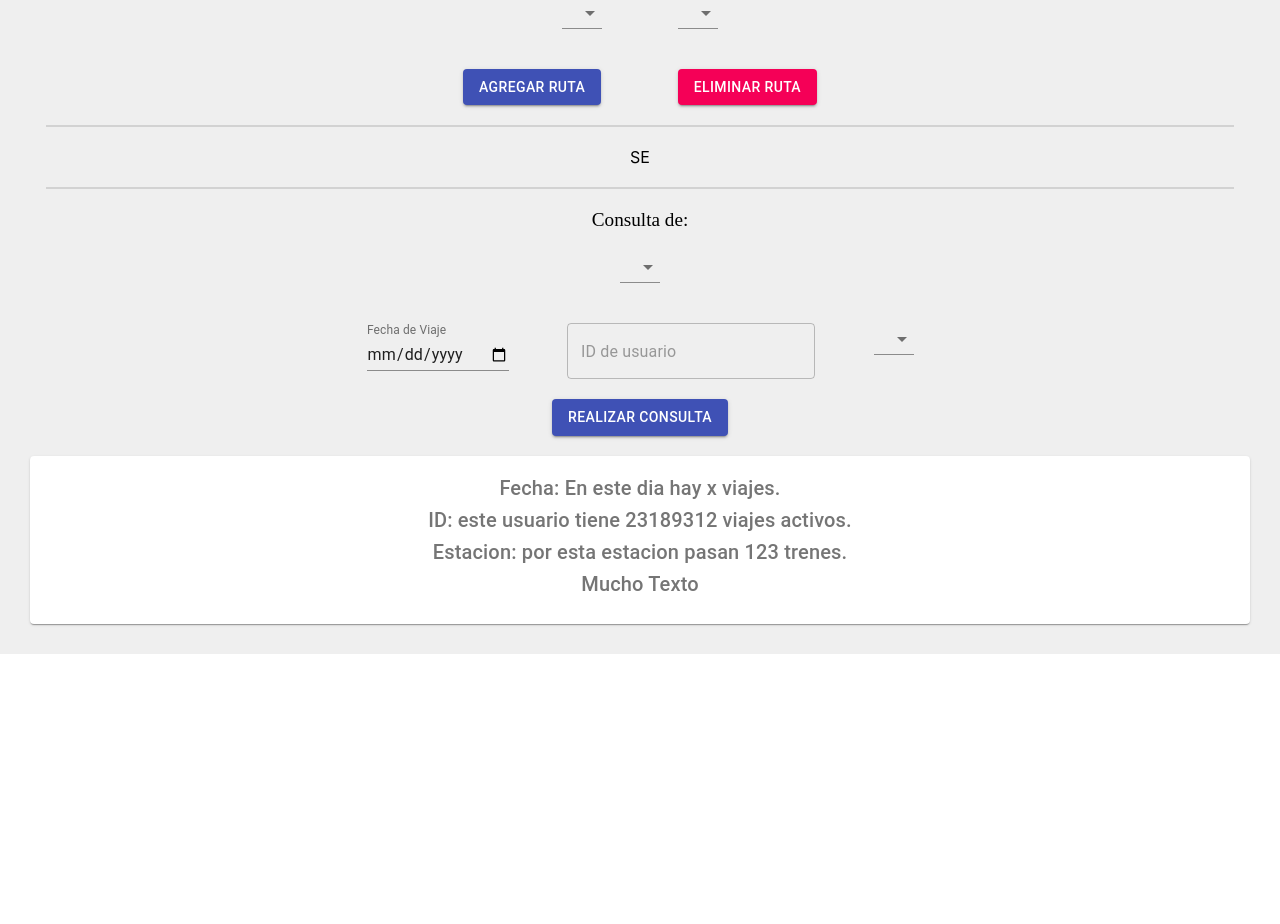
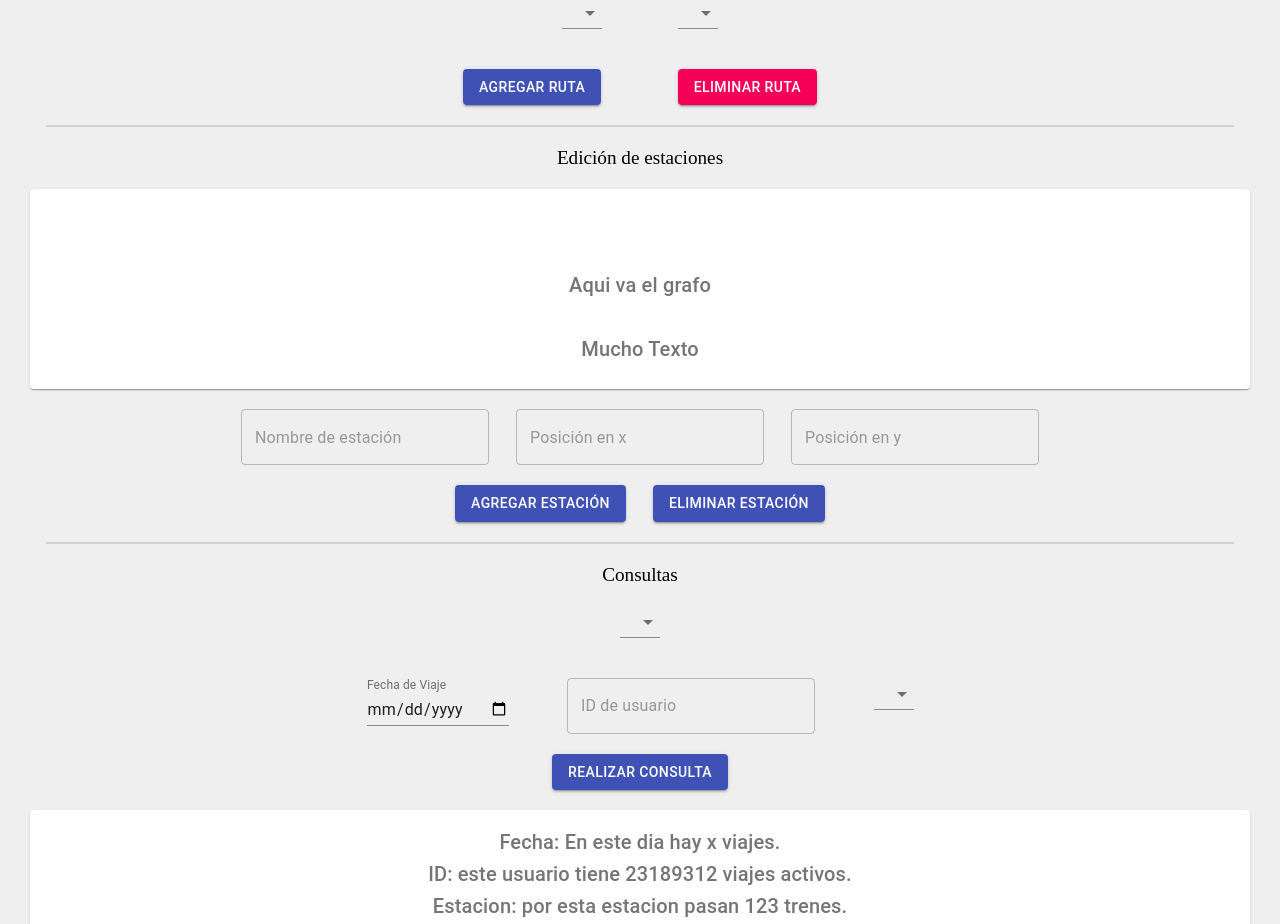
Before and after one commit to JoseAndres216/RailspotFE, a React (Create React App) app in the folder railspotfe/: page / in a window 1280 px wide. Shown: the part 1640-2564 px from the top of the page. Before the commit the page ends 2294 px from the top, so only its background shows below. Built offline with nearby package versions, Linux system fonts and the light colour scheme.

Commit message:
Station Edition Ui

```diff
--- a/railspotfe/src/AppComponents/ConsultTickets.js
+++ b/railspotfe/src/AppComponents/ConsultTickets.js
@@ -1,9 +1,7 @@
 import React, {Component} from "react";
-import Divider from "@material-ui/core/Divider";
 import Select from "@material-ui/core/Select";
 import MenuItem from "@material-ui/core/MenuItem";
 import TextField from "@material-ui/core/TextField";
-import {Grid} from "@material-ui/core";
 import Button from "@material-ui/core/Button";
 import CardContent from "@material-ui/core/CardContent";
 import Typography from "@material-ui/core/Typography";
@@ -29,7 +27,7 @@ class ConsultTickets extends Component{
         return(
             <div>
                 <div>&nbsp;</div>
-                <text className={'Text'}>Consulta de: </text>
+                <text className={'Text'}>Consultas</text>
                 <div>&nbsp;</div>
                 <div>
                     <Select onChange={this.stationChanged}
--- /dev/null
+++ b/railspotfe/src/AppComponents/StationEdition.css
@@ -0,0 +1,4 @@
+.Text{
+    font-family: "Copperplate Gothic Light";
+    font-size: larger;
+}
--- a/railspotfe/src/AppComponents/StationsEdition.js
+++ b/railspotfe/src/AppComponents/StationsEdition.js
@@ -1,12 +1,73 @@
 import React, {Component} from "react";
 import Divider from "@material-ui/core/Divider";
+import CardContent from "@material-ui/core/CardContent";
+import Typography from "@material-ui/core/Typography";
+import Card from "@material-ui/core/Card";
+import TextField from "@material-ui/core/TextField";
+import Button from "@material-ui/core/Button";
 
 class StationsEdition extends Component{
     render() {
         return(
             <div>
                 <div>&nbsp;</div>
-                SE
+                <text className={'Text'}>Edición de estaciones</text>
+                <div>&nbsp;</div>
+                <Card>
+                    <CardContent>
+                        <Typography align='center' variant='h6' color="textSecondary">
+                            {' '}
+                            <br />
+                            {' '}
+                            <br />
+                            {'Aqui va el grafo'}
+                            <br />
+                            {' '}
+                            <br />
+                            {'Mucho Texto'}
+                        </Typography>
+                    </CardContent>
+                </Card>
+                <div>&nbsp;</div>
+                <div>
+                    <TextField
+                        color={'primary'}
+                        required={true}
+                        placeholder={"Nombre de estación"}
+                        id="txtStation"
+                        variant="outlined"
+                        onChange={this.userChanged}/>
+                    &nbsp;&nbsp;&nbsp;&nbsp;&nbsp;&nbsp;
+                    <TextField
+                        color={'primary'}
+                        required={true}
+                        placeholder={"Posición en x"}
+                        id="txtStation"
+                        variant="outlined"
+                        onChange={this.userChanged}/>
+                    &nbsp;&nbsp;&nbsp;&nbsp;&nbsp;&nbsp;
+                    <TextField
+                        color={'primary'}
+                        required={true}
+                        placeholder={"Posición en y"}
+                        id="txtStation"
+                        variant="outlined"
+                        onChange={this.userChanged}/>
+                </div>
+                <div>&nbsp;</div>
+                <div>
+                    <Button
+                        color={"primary"}
+                        variant="contained">
+                        Agregar estación
+                    </Button>
+                    &nbsp;&nbsp;&nbsp;&nbsp;&nbsp;&nbsp;
+                    <Button
+                        color={"primary"}
+                        variant="contained">
+                        Eliminar estación
+                    </Button>
+                </div>
                 <div>&nbsp;</div>
                 <Divider variant={'middle'}/>
                 <Divider variant={'middle'}/>
```
